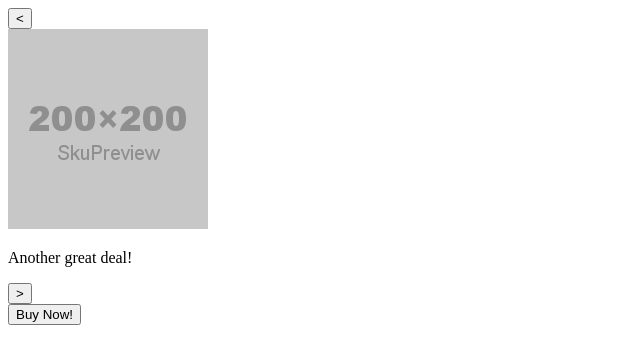
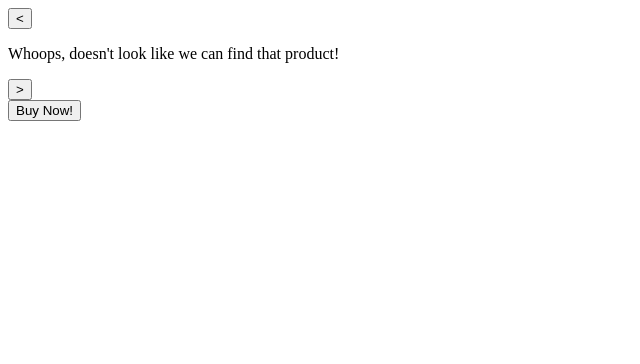
Before and after one commit to thesheps/lets-tdd-react, a React (Create React App) app: page / in a window 1280 px wide. Shown: the top 364 px of the page, without its empty margins (0-640 px from the left). Built offline with nearby package versions, Linux system fonts and the light colour scheme.

Commit message:
feat: more in/output

```diff
--- a/src/components/ProductDetails.js
+++ b/src/components/ProductDetails.js
@@ -1,11 +1,12 @@
 import React from "react";
 
 const ProductDetails = ({ product }) => {
-  if (!product) {
-    product = {
-      description: "Another great deal!",
-      imageUrl: "default.png"
-    };
+  if (!product || !product.price) {
+    return (
+      <p className="error-message">
+        Whoops, doesn't look like we can find that product!
+      </p>
+    );
   }
 
   if (!product.description) product.description = "Another great deal!";
@@ -15,6 +16,7 @@ const ProductDetails = ({ product }) => {
     <div>
       <img src={!product.imageUrl ? "default.png" : product.imageUrl} />
       <p className="product-description">{product.description}</p>
+      <p className="product-price">£{product.price}</p>
     </div>
   );
 };
```
Also changed, not shown: 1 other file (tests, documents, lock files or other folders).
